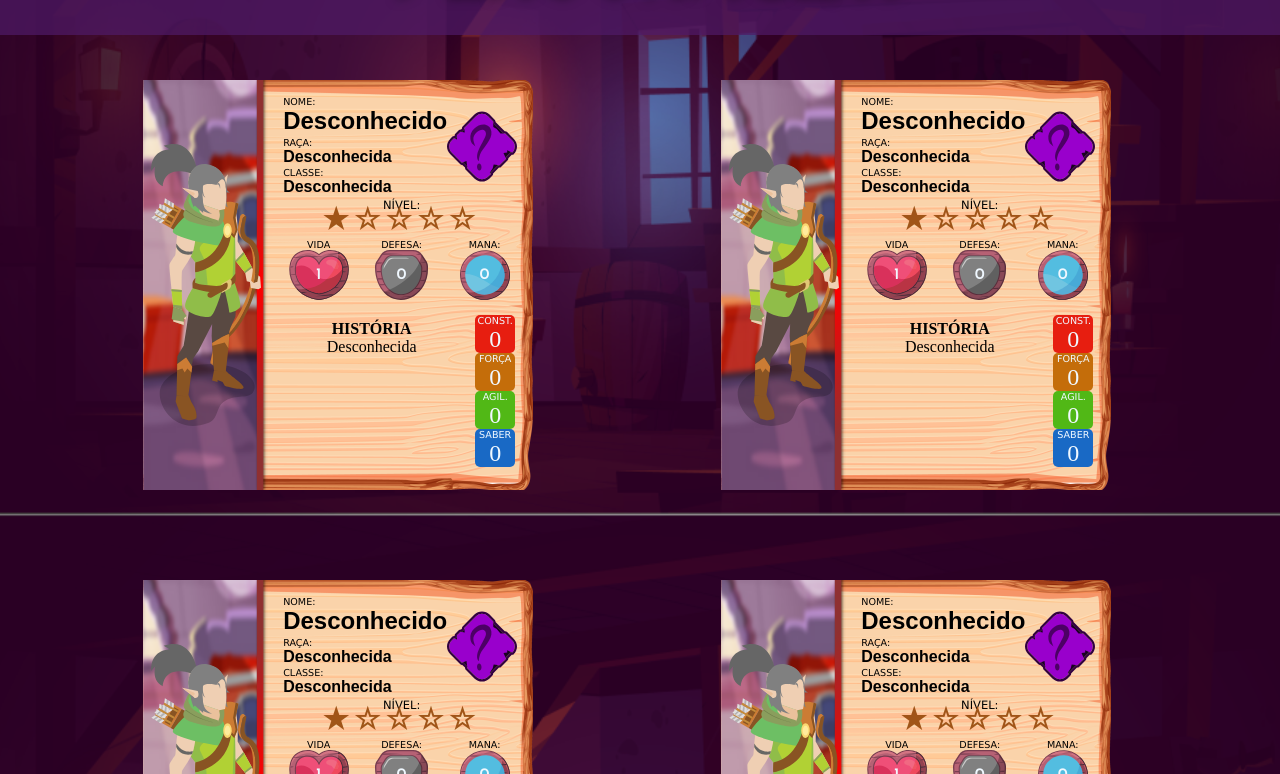
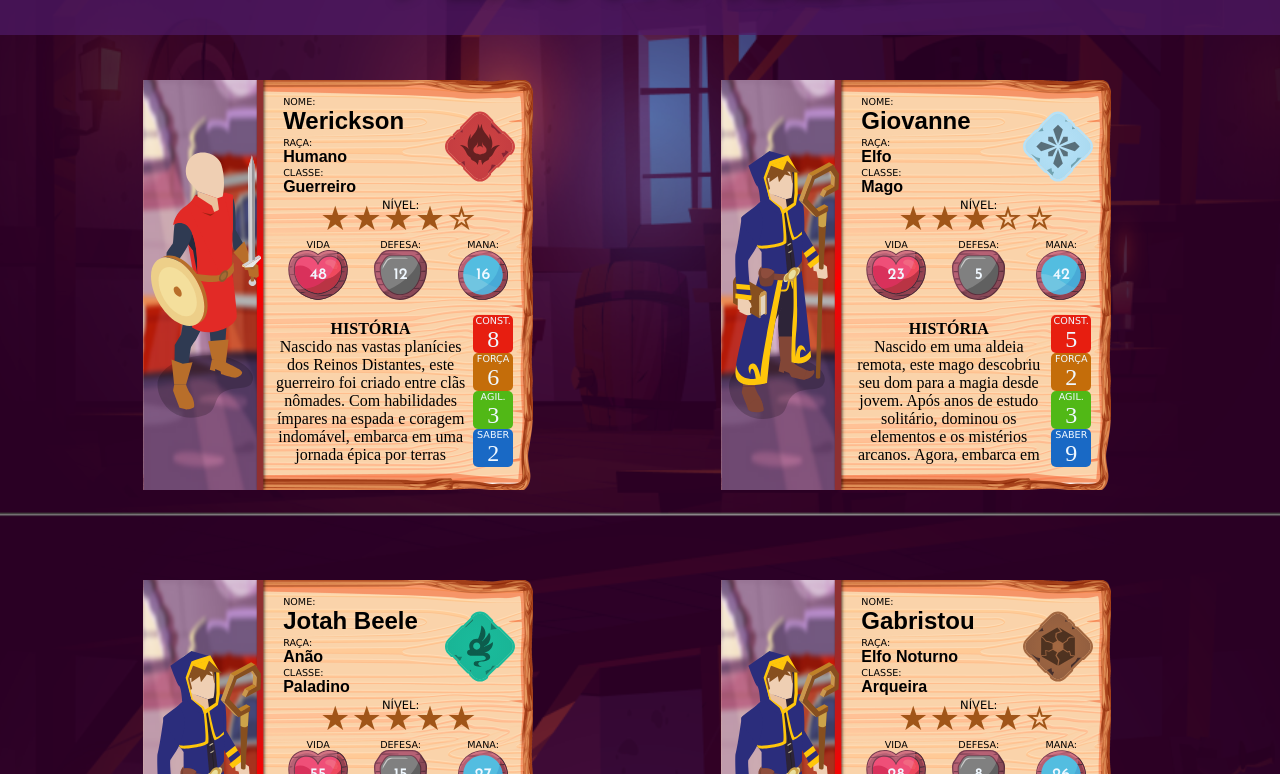
Before and after one commit to Wericksonsd/DigitalSys, a React (Vite) app in the folder ravenbeak/: page / in a window 1280 px wide. Shown: the part 1086-1860 px from the top of the page. Built offline with nearby package versions, Linux system fonts and the light colour scheme; a web font is replaced by a local one.

Commit message:
map working

```diff
--- a/ravenbeak/src/App/App.jsx
+++ b/ravenbeak/src/App/App.jsx
@@ -154,22 +154,22 @@ function App() {
       <main className={styles.mainGrupo}>
 
       {personagem.map((personagens) => (
-          <Grupo key={personagens.idPer}>
-            imgPer ={personagens.imgPer},
-            {personagens.nome},
-            {personagens.raca},
-            {personagens.classe},
-            {personagens.origem},
-            {personagens.nivel},
-            {personagens.vida},
-            {personagens.def},
-            {personagens.mana},
-            {personagens.historia},
-            {personagens.c},
-            {personagens.f},
-            {personagens.a},
-            {personagens.s},
-          </Grupo>
+          <Grupo key={personagens.idPer}
+          imgPer = {personagens.imgPer}
+          nome = {personagens.nome}
+          raca =  {personagens.raca}
+          classe = {personagens.classe}
+          origem = {personagens.origem}
+          nivel = {personagens.nivel}
+          vida = {personagens.vida}
+          def = {personagens.def}
+          mana = {personagens.mana}
+          historia = {personagens.historia}
+          c = {personagens.c}
+          f = {personagens.f}
+          a = {personagens.a}
+          s = {personagens.s}
+          />
       ))}
 
       <MenuTitulo id="missoesAnc" titulo="MISSÕES"/>
```
